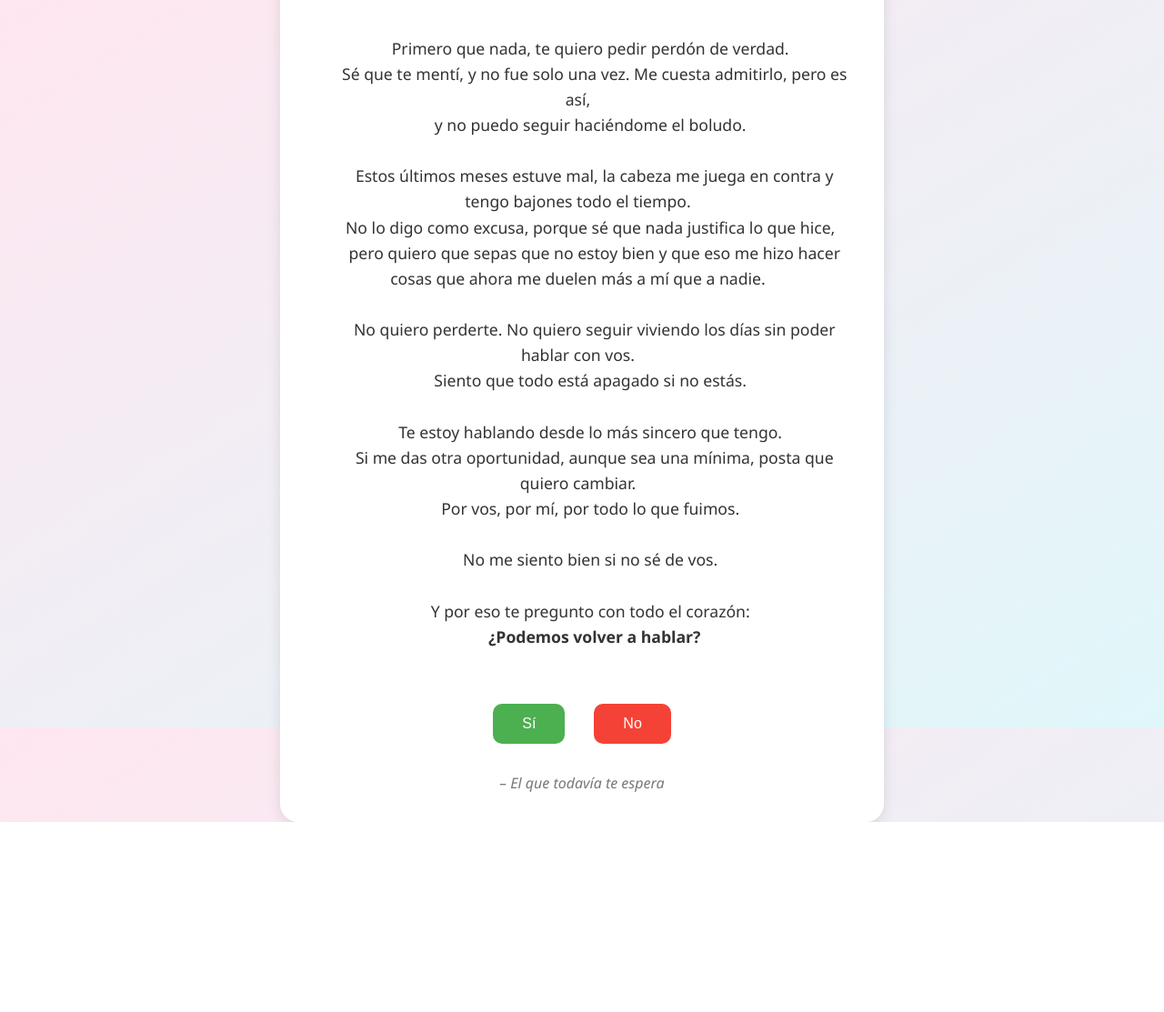
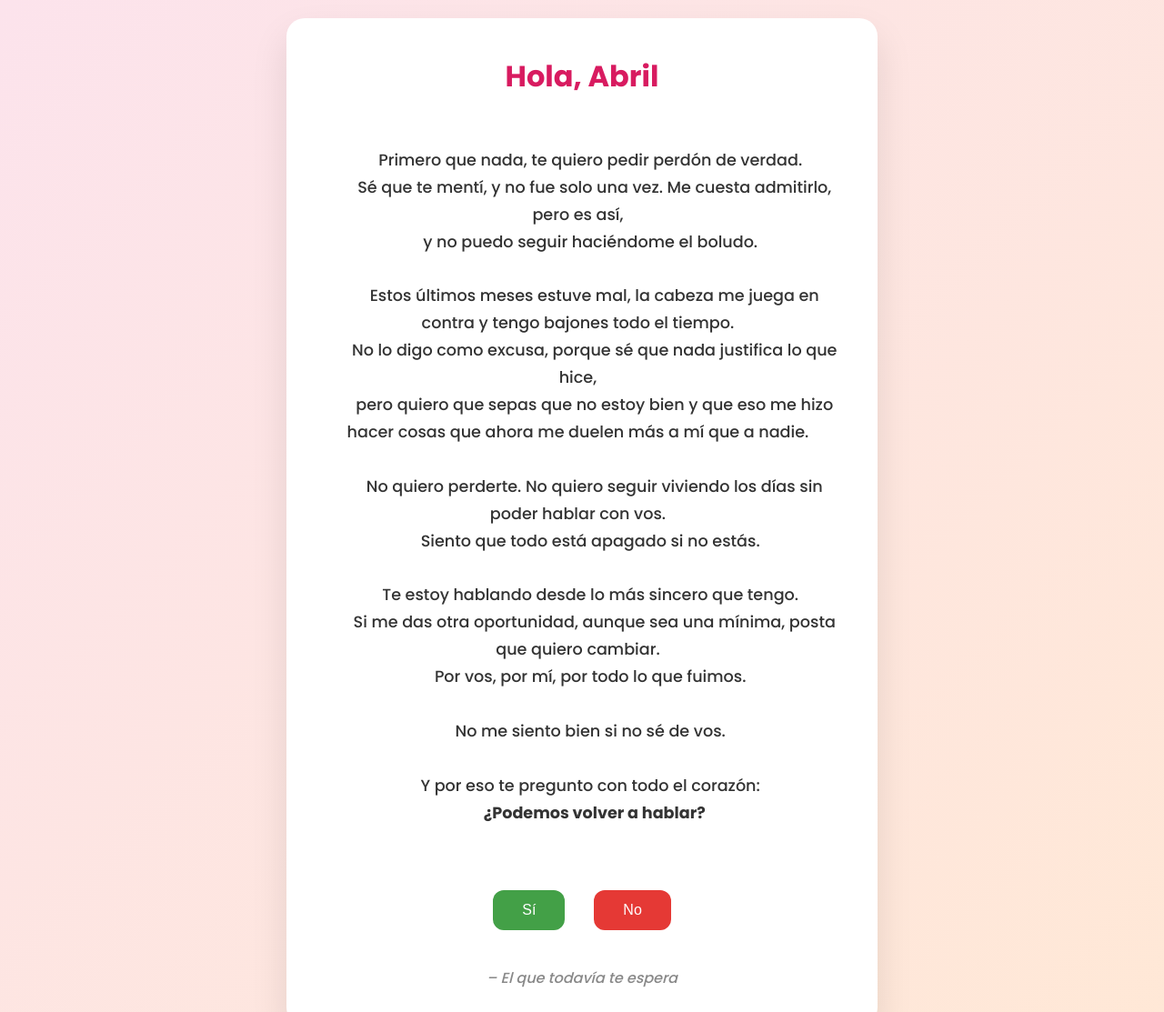
Before and after one commit to Bxnjaggs/C-de-casa, a plain HTML site: page index.html in a window 1280 px wide. Shown: the top 1113 px of the page at 91% size. Before the commit the page ends 904 px from the top, so only its background shows below. Drawn offline with Linux system fonts and the light colour scheme.

Commit message:
Update index.html

```diff
--- a/index.html
+++ b/index.html
@@ -3,38 +3,53 @@
 <head>
   <meta charset="UTF-8">
   <title>¿Podemos hablar, Abril?</title>
+  <link href="https://fonts.googleapis.com/css2?family=Poppins:wght@300;500;700&display=swap" rel="stylesheet">
   <style>
-    body {
+    * {
       margin: 0;
       padding: 0;
-      font-family: 'Segoe UI', sans-serif;
-      background: linear-gradient(to bottom right, #ffe6f0, #e0f7fa);
+      box-sizing: border-box;
+    }
+
+    body {
+      font-family: 'Poppins', sans-serif;
+      background: linear-gradient(135deg, #fce3ec, #ffe8d6);
       color: #333;
       display: flex;
       justify-content: center;
       align-items: center;
-      height: 100vh;
+      min-height: 100vh;
+      padding: 20px;
     }
 
     .card {
-      background: white;
-      padding: 2rem;
+      background: #fff;
       border-radius: 20px;
-      box-shadow: 0 4px 15px rgba(0,0,0,0.1);
-      max-width: 600px;
-      text-align: center;
+      padding: 2.5rem;
+      max-width: 650px;
+      width: 100%;
+      box-shadow: 0 20px 40px rgba(0, 0, 0, 0.1);
+      animation: fadeIn 1s ease-in-out;
+    }
+
+    @keyframes fadeIn {
+      from {opacity: 0; transform: translateY(20px);}
+      to {opacity: 1; transform: translateY(0);}
     }
 
     h1 {
-      color: #e91e63;
-      margin-bottom: 1rem;
+      color: #d81b60;
+      font-size: 2rem;
+      margin-bottom: 1.5rem;
+      text-align: center;
     }
 
     p {
       font-size: 1.1rem;
-      line-height: 1.6;
+      line-height: 1.7;
       white-space: pre-wrap;
-      margin-bottom: 2rem;
+      text-align: center;
+      margin-bottom: 2.5rem;
     }
 
     .buttons {
@@ -44,36 +59,40 @@
     }
 
     .btn {
+      font-size: 1rem;
       padding: 0.8rem 2rem;
       border: none;
-      border-radius: 10px;
-      font-size: 1rem;
+      border-radius: 12px;
       cursor: pointer;
-      transition: background 0.3s;
+      font-weight: 500;
+      transition: transform 0.2s, background 0.3s;
     }
 
     .btn-yes {
-      background-color: #4caf50;
-      color: white;
+      background-color: #43a047;
+      color: #fff;
     }
 
     .btn-yes:hover {
-      background-color: #45a049;
+      background-color: #388e3c;
+      transform: scale(1.05);
     }
 
     .btn-no {
-      background-color: #f44336;
-      color: white;
+      background-color: #e53935;
+      color: #fff;
     }
 
     .btn-no:hover {
-      background-color: #d32f2f;
+      background-color: #c62828;
+      transform: scale(1.05);
     }
 
     .footer {
-      margin-top: 2rem;
+      margin-top: 2.5rem;
+      text-align: center;
       font-style: italic;
-      color: #777;
+      color: #888;
     }
   </style>
 </head>
```
